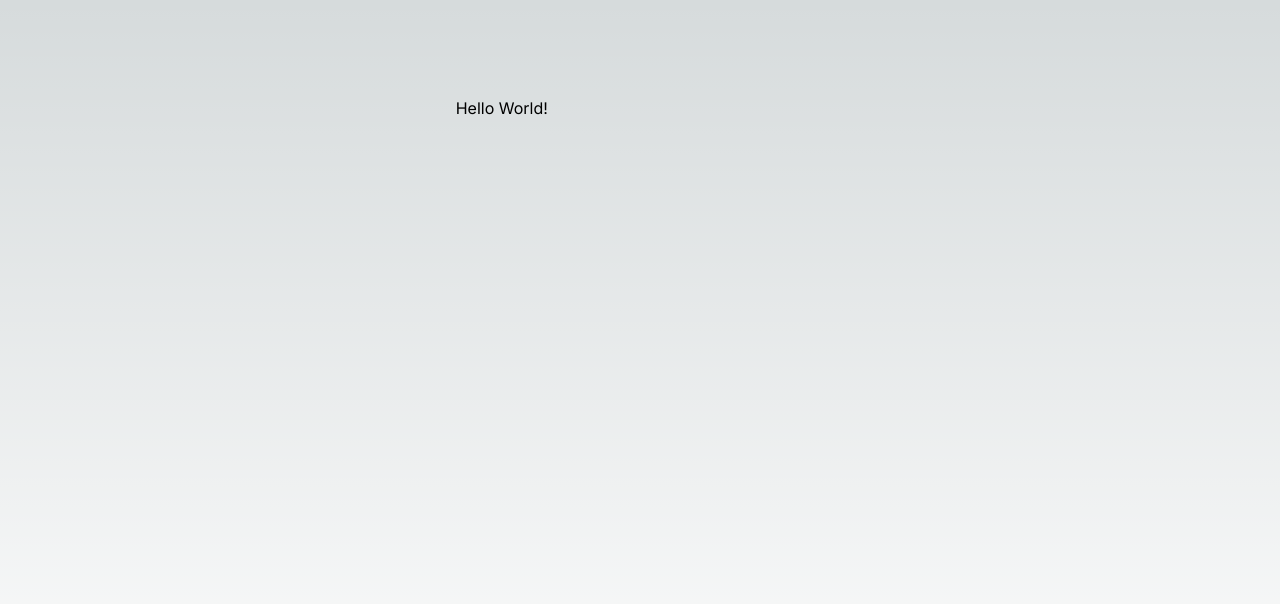
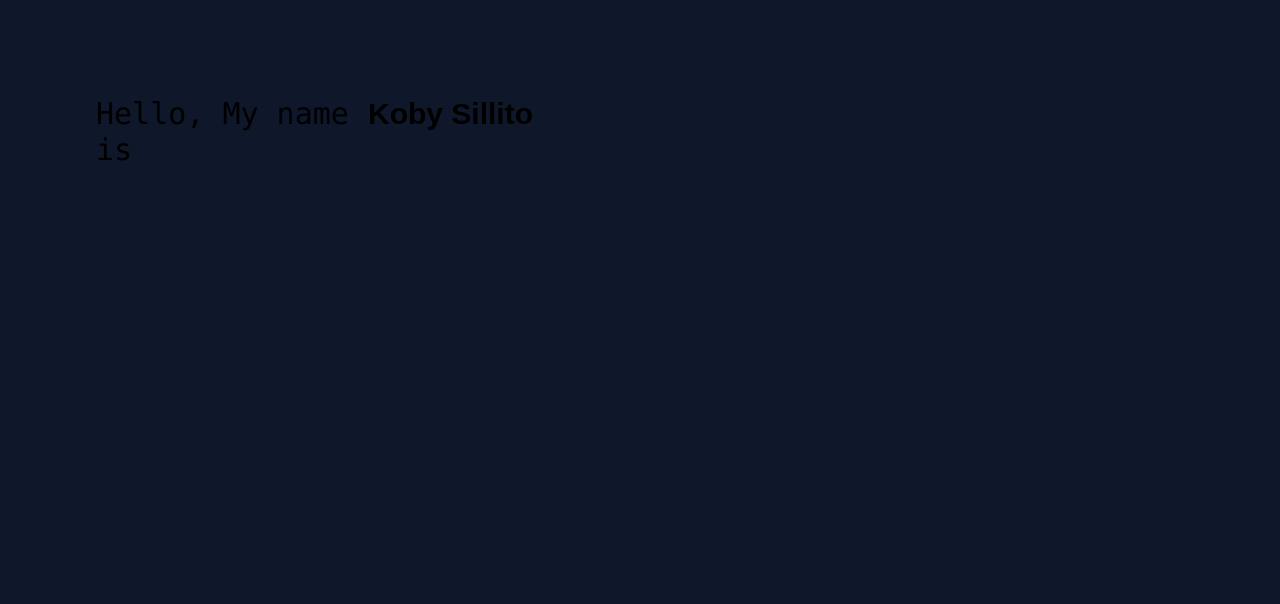
Before and after one commit to KobyS82/May-Portfolio, a Next.js app: page / in a window 1280 px wide. Shown: the top 604 px of the page. Built offline with nearby package versions, Linux system fonts and the light colour scheme.

Commit message:
added fonts and name

```diff
--- a/src/app/globals.css
+++ b/src/app/globals.css
@@ -1,6 +1,8 @@
 @tailwind base;
 @tailwind components;
 @tailwind utilities;
+
+@import url('https://fonts.googleapis.com/css2?family=Anton&family=Bree+Serif&display=swap');
 
 :root {
   --foreground-rgb: 0, 0, 0;
--- a/src/app/page.js
+++ b/src/app/page.js
@@ -2,9 +2,15 @@ import Image from 'next/image'
 
 export default function Home() {
   return (
-    <main className="flex min-h-screen flex-col items-center justify-between p-24">
-      <div className="mb-32 grid text-center lg:mb-0 lg:grid-cols-4 lg:text-left">
-        Hello World!
+    <main className="flex min-h-screen flex-col items-center justify-between p-24 bg-slate-900">
+      <div className="mb-32 grid text-center text-3xl lg:mb-0 lg:grid-cols-4 lg:text-left">
+        <div className='font-mono'>
+          Hello,
+          My name is
+        </div>
+        <div className='font-anton font-bold'>
+          Koby Sillito
+        </div>
       </div>
     </main>
   )
--- a/tailwind.config.js
+++ b/tailwind.config.js
@@ -12,6 +12,11 @@ module.exports = {
         'gradient-conic':
           'conic-gradient(from 180deg at 50% 50%, var(--tw-gradient-stops))',
       },
+      fontFamily: {
+        'anton': ['Anton', 'sans-serif'],
+        'bree-serif': ['"Bree Serif"', 'serif'],
+
+      },
     },
   },
   plugins: [],
```
